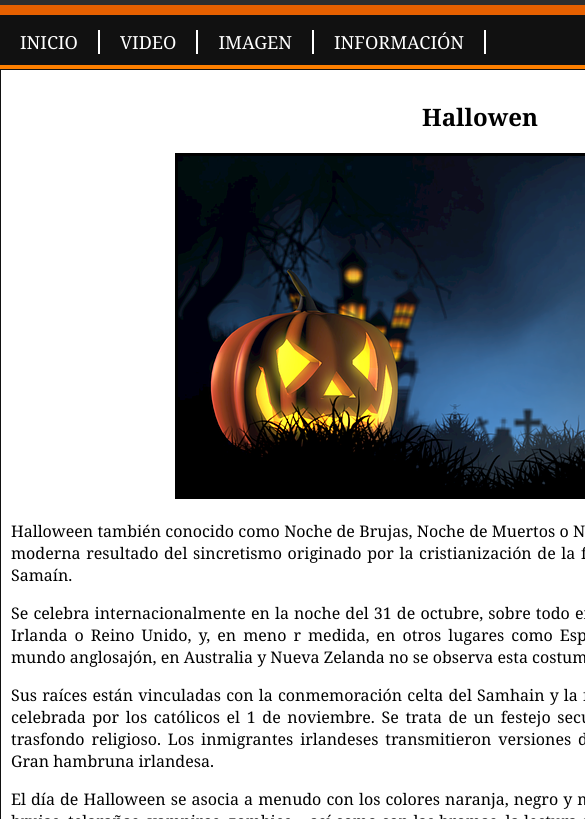
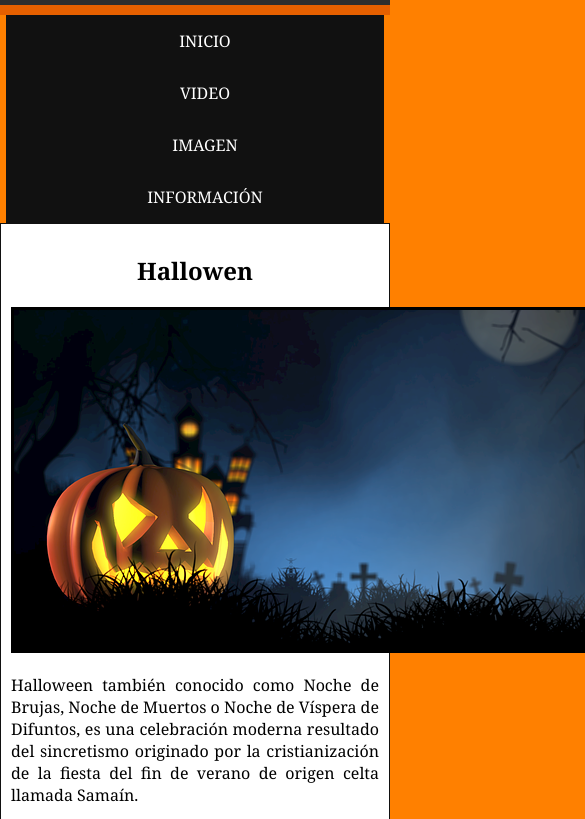
Before and after one commit to 1ZH13/Halloween-122, a plain HTML site: page index.html in a window 390 px wide. Shown: the part 109-928 px from the top of the page, 585 px wide, since content can reach past the window. Drawn offline with Linux system fonts and the light colour scheme.

Commit message:
Agregando cambios
Agregando cambios en el CSS

```diff
--- a/css/hallowenstyle.css
+++ b/css/hallowenstyle.css
@@ -15,46 +15,77 @@ body{
 /*Barra de Navegacion*/
 
 .navbar{
-    width: 960px;
+    /*width: 960px;
     height: 50px;
+    background-color: #111;*/
+
+    width: 97%;
+    max-width: 960px;
     background-color: #111;
+    margin: 0 auto;
+    display: flex;
+    justify-content: space-between;
+    align-items: center;
+    padding: 0 auto;
 }
 
 ul{
+    /*padding: 0;
+    margin: 0;
+    height: 45px;
+    list-style: none;*/
+
     padding: 0;
     margin: 0;
-    height: 45px;
     list-style: none;
+    display: flex;
+
 }
 
 li{
-    float: left;
-    padding: 15px 0;
+    /*float: left;*/
+    padding: 15px 10px;
 }
 
 a{
-    color: white;
+    /*color: white;
     border-right: 2px solid white;
     padding: 0 20px;
     font-size: 18px;
     text-transform: uppercase;
+    text-decoration: none;*/
+
+    color: white;
+    text-transform: uppercase;
     text-decoration: none;
+    padding: 10px 15px;
+    transition: background-color 0.3s;
 }
+
+a:hover{
+    background-color: #e66000;
+    border-radius: 5px;
+
+}
+
 /*Esto trabaja el contenido de la pagina*/
 
 .contenedor{
     padding: 0;
     margin: 50px auto 0;
-    width: 960px;
+    /*width: 960px;*/
+    width: 100%;
+    max-width: 960px;
 }
 
 .contenido{
     margin: 0;
     padding: 10px;
-    float: left;
-    width: 938px;
+    /*float: left;
+    width: 938px;*/
     background-color: #fff;
     border: 1px solid #111;
+
 }
 .justificar{
     text-align: justify;
@@ -72,3 +103,21 @@ a{
     width: 100%;
     margin: 0;
 }
+@media (max-width: 768px){
+    .navbar{
+        flex-direction: column;
+        align-items: stretch;
+    }
+
+    ul{
+        flex-direction: column;
+        width: 100%;
+    }
+    li{
+        text-align: center;
+        width: 100%;
+    }
+    a{
+        border-right: none;
+    }
+}
```
